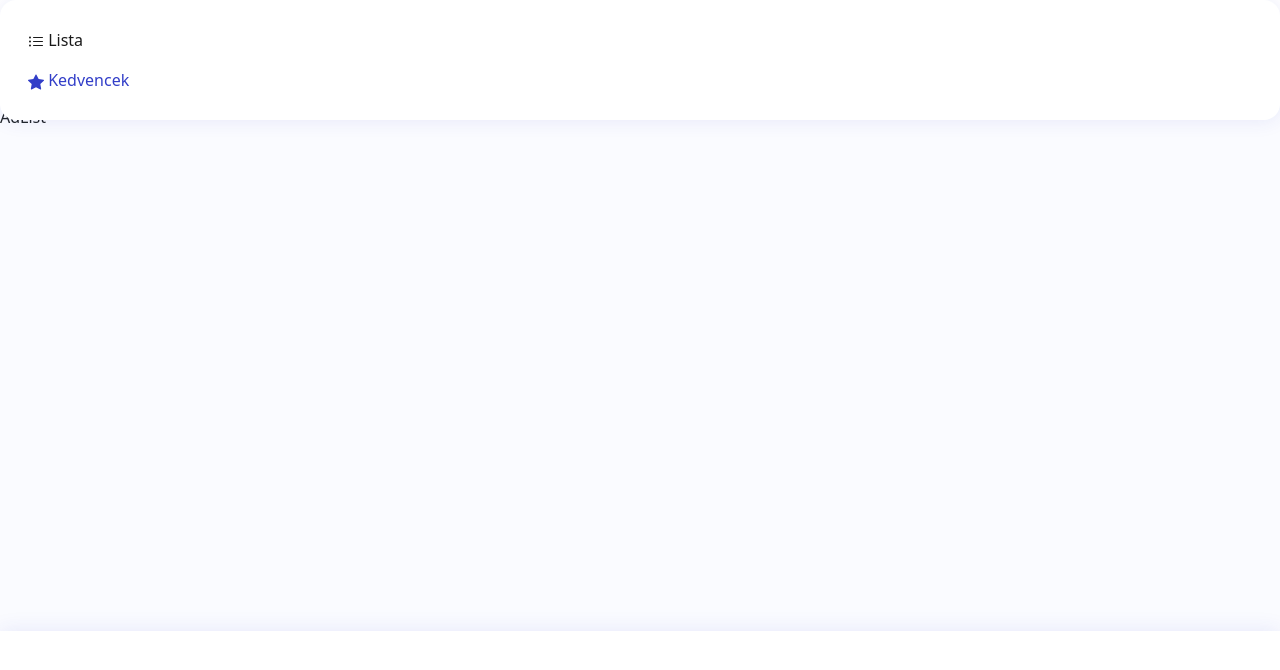
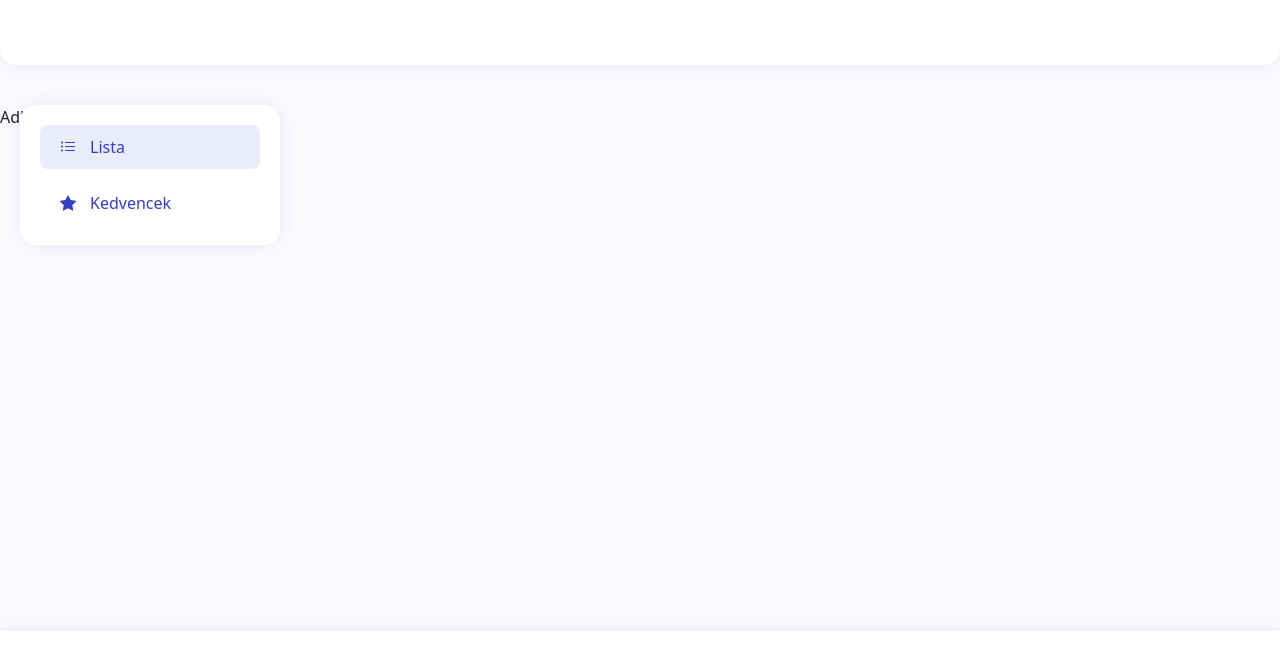
Before and after one commit to madam97/ingatlan, a React (Create React App) app: page / in a window 1280 px wide. Shown: the top 670 px of the page. Built offline with nearby package versions, Linux system fonts and the light colour scheme.

Commit message:
added main-menu-width, secondary color and border-radius-sm style variables changed nav style to use sizing and color, main-menu desktop and mobile display is as in the design

```diff
--- /dev/null
+++ b/src/scss/_nav.scss
@@ -0,0 +1,27 @@
+.navbar-toggler {
+  border: 0;
+}
+
+.navbar-light .navbar-nav .nav-link {
+  display: flex;
+  align-items: center;
+  padding: 0.5rem $spacer;
+  border-radius: $border-radius-sm;
+  color: $primary;
+  line-height: 1.75em;
+
+  &:not(:last-child) {
+    margin-bottom: 0.75rem;
+  }
+
+  &:hover,
+  &:focus,
+  &.active {
+    background-color: $secondary;
+    color: $primary;
+  }
+
+  svg {
+    margin-right: 0.875rem;
+  }
+}
--- a/src/scss/_page-parts.scss
+++ b/src/scss/_page-parts.scss
@@ -1,6 +1,20 @@
 header {
   &>nav {
+    padding: 0.75rem;
     height: $header-height;
+  }
+
+  #main-menu {
+    top: calc($spacer * 2 + $header-height);
+    left: $spacer;
+    max-width: $main-menu-width;
+  }
+
+  @media (max-width: breakpoint-max('sm')) {
+    #main-menu {
+      right: $spacer;
+      max-width: unset;
+    }
   }
 }
 
--- a/src/scss/_variables.scss
+++ b/src/scss/_variables.scss
@@ -1,6 +1,7 @@
 // Colors
 $white:               #ffffff;
 $primary:             #323EC8;
+$secondary:           #EBECFA;
 
 $light:               $white;
 $bg-light:            #FAFBFF;
@@ -9,6 +10,7 @@ $body-bg:             $bg-light;
 // Sizes
 $spacer:              1.25rem;
 $border-radius:       1rem;
+$border-radius-sm:    0.5rem;
 
 // Navbar
 $navbar-light-color:                  $primary;
@@ -19,4 +21,5 @@ $box-shadow:          0px 0px 1.25rem rgba(50, 62, 200, 0.1);
 
 // Sizes
 $header-height:       65px;
+$main-menu-width:     260px;
 $footer-height:       169px;
--- a/src/style.scss
+++ b/src/style.scss
@@ -1,4 +1,5 @@
 @import './scss/variables';
 @import "~bootstrap/scss/bootstrap";
 @import './scss/main';
+@import './scss/nav';
 @import './scss/page-parts';
```
